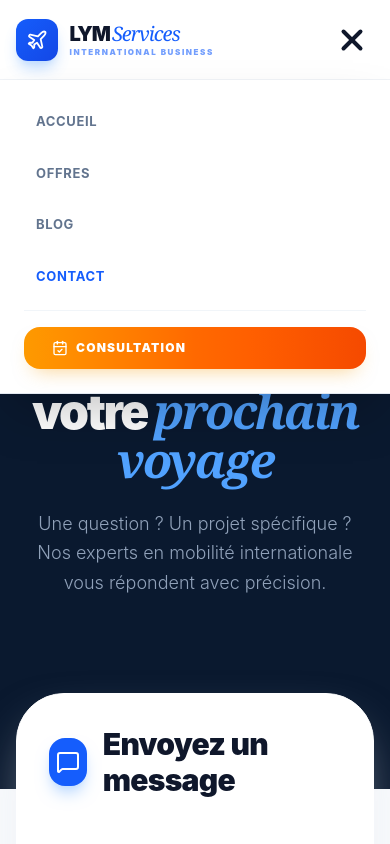
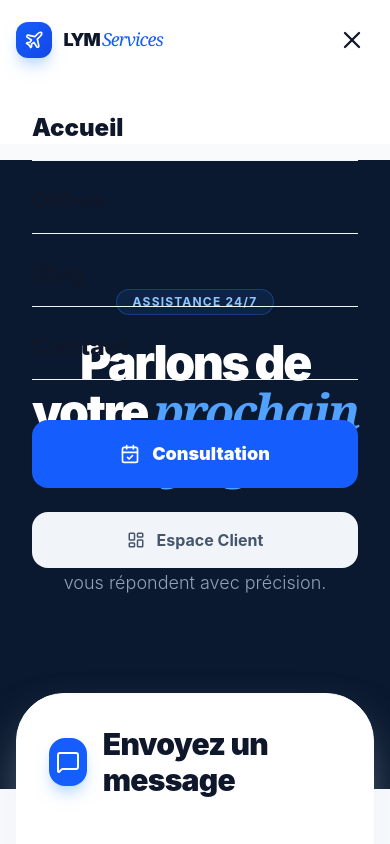
Before and after one commit to Sende45/lym-services, a React (Vite) app in the folder lym-services-app/: page /contact in a window 390 px wide. Both pictures are taken after a click on the button 352 px from the left and 39 px from the top of the page. Shown: the top 844 px of the page. Built offline with nearby package versions, Linux system fonts and the light colour scheme.

Commit message:
ajout des nouvelles mises à jours

```diff
--- a/lym-services-app/src/components/Header.jsx
+++ b/lym-services-app/src/components/Header.jsx
@@ -1,10 +1,10 @@
-import React, { useState } from "react"; // Ajout de useState
+import React, { useState } from "react";
 import { NavLink } from "react-router-dom";
-import { Plane, CalendarCheck, LayoutDashboard, Menu, X } from "lucide-react"; // Ajout de Menu et X
-import { motion, AnimatePresence } from "framer-motion"; // Pour une animation fluide
+import { Plane, CalendarCheck, LayoutDashboard, Menu, X } from "lucide-react";
+import { motion, AnimatePresence } from "framer-motion";
 
 function Header() {
-  const [isOpen, setIsOpen] = useState(false); // État pour le menu mobile
+  const [isOpen, setIsOpen] = useState(false);
 
   // Style Elite pour les liens
   const navLinkClass = ({ isActive }) =>
@@ -21,7 +21,7 @@ function Header() {
     }
   `;
 
-  const menuLinks = [
+  const links = [
     { name: "Accueil", path: "/" },
     { name: "Offres", path: "/offres" },
     { name: "Blog", path: "/blog" },
@@ -29,35 +29,35 @@ function Header() {
   ];
 
   return (
-    <header className="fixed top-0 left-0 right-0 h-20 bg-white/80 backdrop-blur-xl border-b border-slate-200/50 z-[1000] flex items-center">
+    <header className="fixed top-0 left-0 right-0 h-20 bg-white/95 backdrop-blur-xl border-b border-slate-200/50 z-[1000] flex items-center">
       <div className="w-[92%] max-w-7xl mx-auto flex justify-between items-center">
 
         {/* LOGO ELITE */}
-        <NavLink to="/" className="flex items-center gap-3 group">
-          <div className="relative p-2.5 bg-gradient-to-br from-blue-600 to-blue-700 rounded-xl shadow-lg shadow-blue-200 group-hover:scale-110 group-hover:rotate-6 transition-all duration-300">
-            <Plane size={22} className="text-white" />
+        <NavLink to="/" className="flex items-center gap-3 group z-[1100]">
+          <div className="relative p-2 bg-gradient-to-br from-blue-600 to-blue-700 rounded-xl shadow-lg shadow-blue-200 group-hover:scale-110 transition-all duration-300">
+            <Plane size={20} className="text-white" />
           </div>
           <div className="flex flex-col">
-            <span className="text-xl font-[1000] text-slate-900 leading-none tracking-tighter">
+            <span className="text-lg md:text-xl font-[1000] text-slate-900 leading-none tracking-tighter">
               LYM<span className="text-blue-600 italic font-serif font-medium ml-0.5">Services</span>
             </span>
-            <span className="text-[8px] font-black text-blue-600/60 tracking-[0.2em] uppercase leading-none mt-1">
+            <span className="hidden md:block text-[8px] font-black text-blue-600/60 tracking-[0.2em] uppercase leading-none mt-1">
               International Business
             </span>
           </div>
         </NavLink>
 
-        {/* NAVIGATION DESKTOP */}
+        {/* NAVIGATION DESKTOP (cachée sur mobile) */}
         <nav className="hidden lg:flex items-center gap-6">
           <ul className="flex items-center gap-2">
-            {menuLinks.map((link) => (
+            {links.map((link) => (
               <li key={link.path}>
                 <NavLink to={link.path} className={navLinkClass}>
                   {({ isActive }) => (
                     <>
                       {link.name}
                       <span className={`absolute -bottom-1 left-3 right-3 h-[3px] rounded-full bg-blue-600 transition-all duration-500 transform origin-center ${
-                        isActive ? "scale-x-100 opacity-100" : "scale-x-0 opacity-0 group-hover:scale-x-50 group-hover:opacity-50"
+                        isActive ? "scale-x-100 opacity-100" : "scale-x-0 opacity-0 group-hover:scale-x-50"
                       }`} />
                     </>
                   )}
@@ -69,55 +69,62 @@ function Header() {
           <div className="h-8 w-[1px] bg-slate-200/80 mx-2" />
 
           <NavLink to="/consultation" className={consultBtnClass}>
-            {({ isActive }) => (
-              <>
-                <span className="absolute inset-0 w-full h-full bg-gradient-to-r from-transparent via-white/20 to-transparent -translate-x-full animate-[shimmer_3s_infinite] pointer-events-none"></span>
-                <CalendarCheck size={16} className={isActive ? "" : "animate-bounce"} />
+            <CalendarCheck size={16} />
             <span className="relative z-10">Consultation</span>
-                <span className="relative z-10 bg-black/20 backdrop-blur-md px-2 py-1 rounded-lg text-[9px] ml-1">15k</span>
-              </>
-            )}
           </NavLink>
 
-          <NavLink to="/login" className="group ml-2 p-2.5 bg-slate-50 border border-slate-100 rounded-xl text-slate-400 hover:text-blue-600 transition-all duration-300">
+          <NavLink to="/login" className="p-2.5 bg-slate-50 border border-slate-100 rounded-xl text-slate-400 hover:text-blue-600 transition-all">
             <LayoutDashboard size={18} />
           </NavLink>
         </nav>
 
-        {/* MENU MOBILE ICONE - MODIFIÉ */}
+        {/* MENU MOBILE ICONE (visible uniquement sur mobile) */}
         <button
           onClick={() => setIsOpen(!isOpen)}
-          className="lg:hidden flex flex-col gap-1.5 items-end p-2 z-[1100]"
+          className="lg:hidden p-2 text-slate-900 z-[1100]"
         >
-          <span className={`h-1 bg-slate-900 rounded-full transition-all duration-300 ${isOpen ? "w-7 rotate-45 translate-y-2.5" : "w-7"}`}></span>
-          <span className={`h-1 bg-blue-600 rounded-full transition-all duration-300 ${isOpen ? "opacity-0" : "w-5"}`}></span>
-          <span className={`h-1 bg-slate-900 rounded-full transition-all duration-300 ${isOpen ? "w-7 -rotate-45 -translate-y-2.5" : "w-4"}`}></span>
+          {isOpen ? <X size={28} /> : <Menu size={28} />}
         </button>
       </div>
 
-      {/* OVERLAY MENU MOBILE - AJOUTÉ */}
+      {/* RIDEAU MENU MOBILE (s'ouvre au clic) */}
       <AnimatePresence>
         {isOpen && (
           <motion.div
-            initial={{ opacity: 0, y: -20 }}
-            animate={{ opacity: 1, y: 0 }}
-            exit={{ opacity: 0, y: -20 }}
-            className="absolute top-20 left-0 right-0 bg-white border-b border-slate-200 shadow-2xl p-6 lg:hidden flex flex-col gap-4 z-[999]"
+            initial={{ x: "100%" }}
+            animate={{ x: 0 }}
+            exit={{ x: "100%" }}
+            transition={{ type: "spring", damping: 25, stiffness: 200 }}
+            className="fixed inset-0 bg-white z-[1050] flex flex-col p-8 pt-28 lg:hidden"
           >
-            {menuLinks.map((link) => (
+            <div className="flex flex-col gap-6">
+              {links.map((link) => (
                 <NavLink
                   key={link.path}
                   to={link.path}
                   onClick={() => setIsOpen(false)}
-                className={navLinkClass}
+                  className="text-2xl font-black text-slate-900 hover:text-blue-600 transition-colors border-b border-slate-100 pb-4"
                 >
                   {link.name}
                 </NavLink>
               ))}
-            <hr className="border-slate-100" />
-            <NavLink to="/consultation" onClick={() => setIsOpen(false)} className={consultBtnClass}>
-              <CalendarCheck size={16} /> Consultation
+
+              <NavLink
+                to="/consultation"
+                onClick={() => setIsOpen(false)}
+                className="mt-4 flex items-center justify-center gap-3 bg-blue-600 text-white py-5 rounded-2xl font-black text-lg"
+              >
+                <CalendarCheck size={20} /> Consultation
               </NavLink>
+
+              <NavLink
+                to="/login"
+                onClick={() => setIsOpen(false)}
+                className="flex items-center justify-center gap-3 bg-slate-100 text-slate-600 py-4 rounded-2xl font-bold"
+              >
+                <LayoutDashboard size={18} /> Espace Client
+              </NavLink>
+            </div>
           </motion.div>
         )}
       </AnimatePresence>
```
Lines whose indentation alone changed are shown as unchanged.
